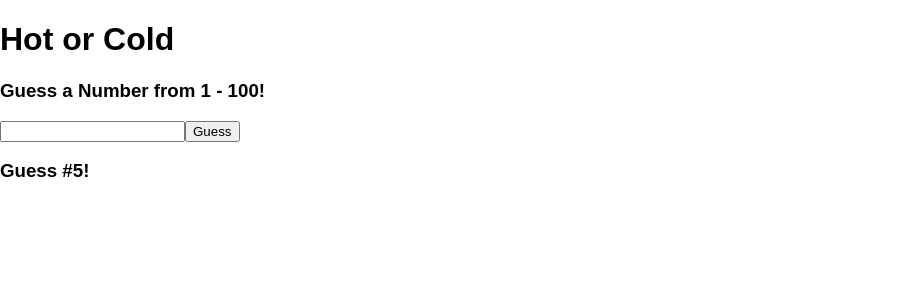
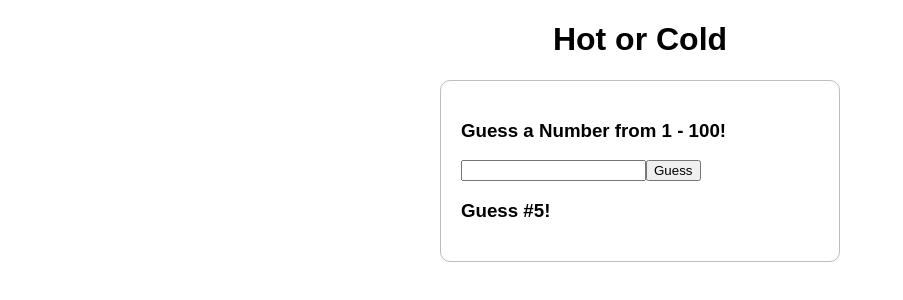
Before and after one commit to jhnnyk/thinkful-react-hot-cold, a React (Create React App) app: page / in a window 1280 px wide. Shown: the top 300 px of the page, without its empty margins (0-903 px from the left). Built offline with nearby package versions, Linux system fonts and the light colour scheme.

Commit message:
some basic style

```diff
--- /dev/null
+++ b/src/components/guess-box.css
@@ -0,0 +1,8 @@
+.guessbox {
+  width: 90%;
+  max-width: 400px;
+  margin: 0 auto;
+  border: 1px solid #bdbdbd;
+  border-radius: 10px;
+  padding: 20px;
+}
--- a/src/components/guess-box.js
+++ b/src/components/guess-box.js
@@ -3,6 +3,7 @@ import GuessStatus from './guess-status'
 import GuessForm from './guess-form'
 import GuessCount from './guess-count'
 import GuessHistory from './guess-history'
+import './guess-box.css'
 
 export default class GuessBox extends React.Component {
   constructor (props) {
@@ -15,13 +16,13 @@ export default class GuessBox extends React.Component {
 
   formSubmit (input) {
     this.setState({
-      history: [...this.state.history, {input}]
+      history: [...this.state.history, input]
     })
   }
 
   render () {
     return (
-      <div>
+      <div className='guessbox'>
         <GuessStatus />
         <GuessForm
           handleSubmit={input => this.formSubmit(input)}
--- a/src/components/guess-history.js
+++ b/src/components/guess-history.js
@@ -3,7 +3,7 @@ import React from 'react'
 export default class GuessHistory extends React.Component {
   render () {
     const guesses = this.props.history.map((guess, index) => {
-      return <div key={index}>{guess.input}</div>
+      return <div key={index}>{guess}</div>
     })
 
     return (
--- a/src/components/hot-or-cold.js
+++ b/src/components/hot-or-cold.js
@@ -1,12 +1,11 @@
 import React, { Component } from 'react'
-import Title from './title'
 import GuessBox from './guess-box'
 
 class HotorCold extends Component {
   render () {
     return (
-      <div>
-        <Title />
+      <div className='container'>
+        <h1>Hot or Cold</h1>
         <GuessBox />
       </div>
     )
--- a/src/components/title.js
+++ /dev/null
@@ -1,9 +0,0 @@
-import React from 'react'
-
-export default class Title extends React.Component {
-  render () {
-    return (
-      <h1>Hot or Cold</h1>
-    )
-  }
-}
--- a/src/index.css
+++ b/src/index.css
@@ -1,5 +1,13 @@
+* {
+  box-sizing: border-box;
+}
+
 body {
   margin: 0;
   padding: 0;
   font-family: sans-serif;
 }
+
+h1 {
+  text-align: center;
+}
```
